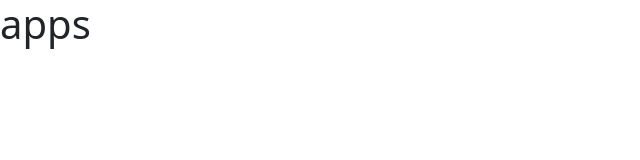
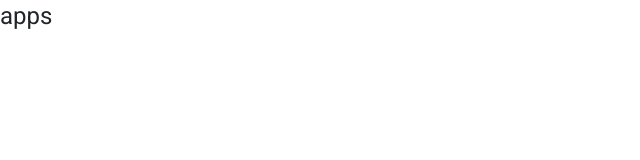
Before and after one commit to softwarefoundation/crud-usuarios, an Angular app: page / in a window 1280 px wide. Shown: the top 160 px of the page, without its empty margins (0-640 px from the left). Built offline with nearby package versions, Linux system fonts and the light colour scheme.

Commit message:
[Aula/10] 10. Instalação do @angular/material@17.3.10

```diff
--- a/angular.json
+++ b/angular.json
@@ -37,6 +37,7 @@
               "src/assets"
             ],
             "styles": [
+              "@angular/material/prebuilt-themes/indigo-pink.css",
               "src/styles.scss"
             ],
             "scripts": []
@@ -97,6 +98,7 @@
               "src/assets"
             ],
             "styles": [
+              "@angular/material/prebuilt-themes/indigo-pink.css",
               "src/styles.scss"
             ],
             "scripts": []
--- a/package.json
+++ b/package.json
@@ -11,10 +11,12 @@
   "private": true,
   "dependencies": {
     "@angular/animations": "^17.2.0",
+    "@angular/cdk": "^17.3.10",
     "@angular/common": "^17.2.0",
     "@angular/compiler": "^17.2.0",
     "@angular/core": "^17.2.0",
     "@angular/forms": "^17.2.0",
+    "@angular/material": "^17.3.10",
     "@angular/platform-browser": "^17.2.0",
     "@angular/platform-browser-dynamic": "^17.2.0",
     "@angular/router": "^17.2.0",
--- a/src/app/app.module.ts
+++ b/src/app/app.module.ts
@@ -3,6 +3,7 @@
 
 import { AppRoutingModule } from './app-routing.module';
 import { AppComponent } from './app.component';
+import { provideAnimationsAsync } from '@angular/platform-browser/animations/async';
 
 @NgModule({
   declarations: [
@@ -12,7 +13,9 @@
     BrowserModule,
     AppRoutingModule
   ],
-  providers: [],
+  providers: [
+    provideAnimationsAsync()
+  ],
   bootstrap: [AppComponent]
 })
 export class AppModule { }
--- a/src/index.html
+++ b/src/index.html
@@ -6,8 +6,10 @@
   <base href="/">
   <meta name="viewport" content="width=device-width, initial-scale=1">
   <link rel="icon" type="image/x-icon" href="favicon.ico">
+  <link href="https://fonts.googleapis.com/css2?family=Roboto:wght@300;400;500&display=swap" rel="stylesheet">
+  <link href="https://fonts.googleapis.com/icon?family=Material+Icons" rel="stylesheet">
 </head>
-<body>
+<body class="mat-typography">
   <app-root></app-root>
 </body>
 </html>
--- a/src/styles.scss
+++ b/src/styles.scss
@@ -1,2 +1,5 @@
 /* You can add global styles to this file, and also import other style files */
 @import "../node_modules/bootstrap/dist/css/bootstrap.min.css";
+
+html, body { height: 100%; }
+body { margin: 0; font-family: Roboto, "Helvetica Neue", sans-serif; }
```
Also changed, not shown: 1 other file (tests, documents, lock files or other folders).
